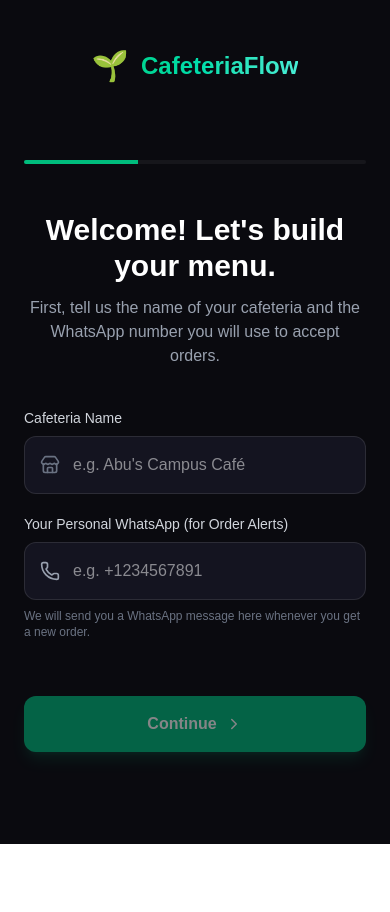
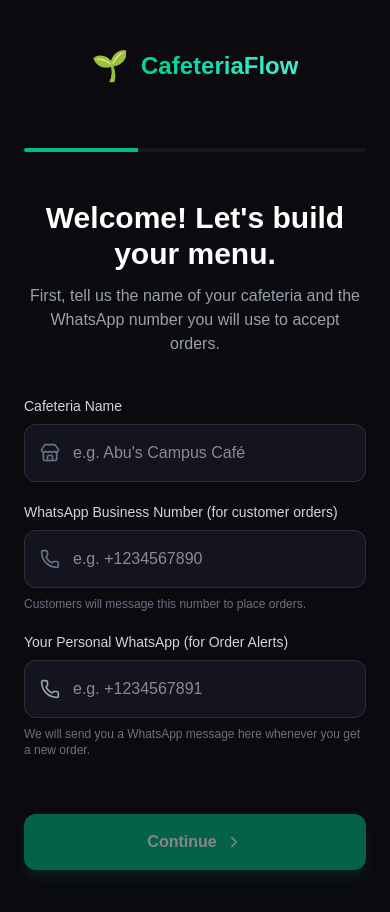
Before and after one commit to Abulamido/WOrders, a Next.js app: page /onboarding in a window 390 px wide. Shown: the top 912 px of the page. Before the commit the page ends 844 px from the top, so only its background shows below. Built offline with nearby package versions, Linux system fonts and the light colour scheme.

Commit message:
Fix notification_phone insert error during onboarding

```diff
--- a/src/app/api/organizations/route.ts
+++ b/src/app/api/organizations/route.ts
@@ -31,13 +31,11 @@ export async function POST(req: NextRequest) {
         .replace(/[^a-z0-9]+/g, "-")
         .replace(/(^-|-$)/g, "");
 
-    const { data: org, error } = await supabase
-        .from("organizations")
-        .insert({
+    // Build the insert payload — only include fields that exist in the database
+    const insertPayload: Record<string, unknown> = {
         name: body.name,
         slug,
         whatsapp_number: body.whatsapp_number,
-            notification_phone: body.notification_phone || body.whatsapp_number, // Default to business number if not provided
         plan: body.plan || "starter",
         is_active: true,
         business_hours: body.business_hours || {
@@ -48,12 +46,29 @@ export async function POST(req: NextRequest) {
             fri: { open: "08:00", close: "18:00" },
         },
         timezone: body.timezone || "America/New_York",
-        })
+    };
+
+    const { data: org, error } = await supabase
+        .from("organizations")
+        .insert(insertPayload)
         .select()
         .single();
 
     if (error) {
-        return NextResponse.json({ error: error.message }, { status: 500 });
+        console.error("Supabase org creation error:", JSON.stringify(error));
+        return NextResponse.json({ error: error.message, code: error.code, details: error.details }, { status: 500 });
+    }
+
+    // Try to set notification_phone separately (column may not exist in older schemas)
+    if (body.notification_phone) {
+        try {
+            await supabase
+                .from("organizations")
+                .update({ notification_phone: body.notification_phone })
+                .eq("id", org.id);
+        } catch {
+            // Column doesn't exist yet — silently ignore
+        }
     }
 
     // Create default menu categories
--- a/src/app/onboarding/page.tsx
+++ b/src/app/onboarding/page.tsx
@@ -118,6 +118,25 @@ export default function OnboardingFlow() {
                                         className="w-full bg-[#141420] border border-white/10 rounded-xl py-4 pl-12 pr-4 focus:outline-none focus:border-emerald-500/50 focus:ring-1 focus:ring-emerald-500/50 transition-all"
                                     />
                                 </div>
+                            </div>
+
+                            <div>
+                                <label className="block text-sm font-medium text-gray-300 mb-2">
+                                    WhatsApp Business Number (for customer orders)
+                                </label>
+                                <div className="relative">
+                                    <Phone className="absolute left-4 top-1/2 -translate-y-1/2 text-gray-500" size={20} />
+                                    <input
+                                        type="text"
+                                        value={formData.whatsapp_number}
+                                        onChange={(e) => setFormData({ ...formData, whatsapp_number: e.target.value })}
+                                        placeholder="e.g. +1234567890"
+                                        className="w-full bg-[#141420] border border-white/10 rounded-xl py-4 pl-12 pr-4 focus:outline-none focus:border-emerald-500/50 focus:ring-1 focus:ring-emerald-500/50 transition-all"
+                                    />
+                                </div>
+                                <p className="text-xs text-gray-500 mt-2">
+                                    Customers will message this number to place orders.
+                                </p>
                             </div>
 
                             <div>
```
Lines whose indentation alone changed are shown as unchanged.
